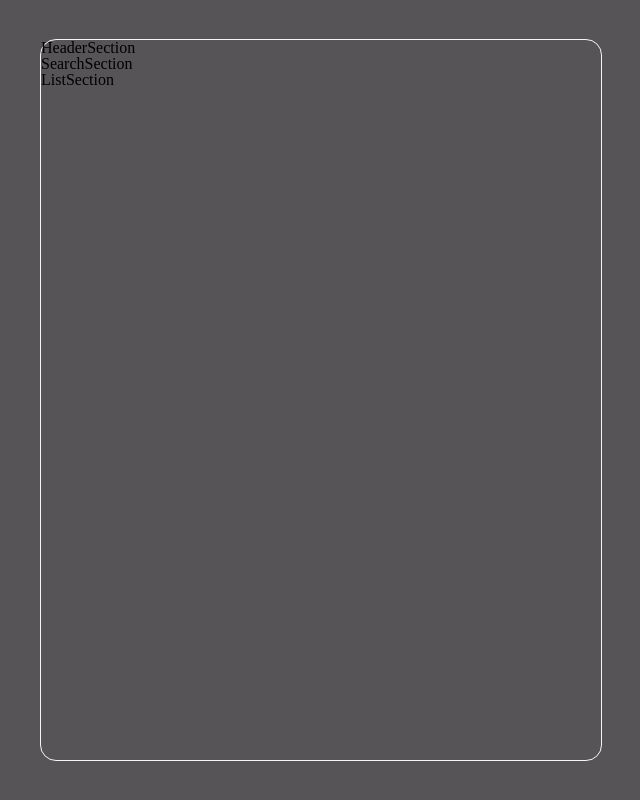
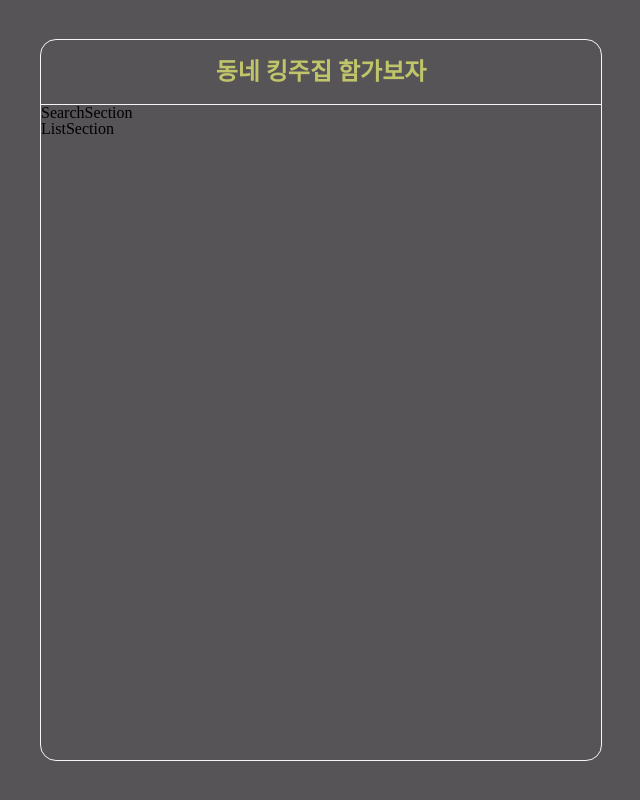
Before and after one commit to THE-SOPT-WEB/leeJooHaem, a React (Create React App) app in the folder week4/: page / in a window 1280 px wide. Shown: the whole page, without its empty margins (319-959 px from the left). Built offline with nearby package versions, Linux system fonts and the light colour scheme.

Commit message:
[feat] header section ui

```diff
--- a/week4/public/index.html
+++ b/week4/public/index.html
@@ -30,7 +30,7 @@
       href="" />
     -->
 
-      <title>미성동 맥주집 함가보자</title>
+      <title>동네 킹주집 함가보자</title>
   </head>
   <body>
     <noscript>You need to enable JavaScript to run this app.</noscript>
--- a/week4/src/components/HeaderSection/index.tsx
+++ b/week4/src/components/HeaderSection/index.tsx
@@ -1,3 +1,19 @@
+import styled from "styled-components";
+
 export default function HeaderSection() {
-  return <div>HeaderSection</div>;
+  return <StHeaderSection>동네 킹주집 함가보자</StHeaderSection>;
 }
+
+const StHeaderSection = styled.section`
+  height: 4rem;
+
+  display: flex;
+  justify-content: center;
+  align-items: center;
+
+  border-bottom: 0.1rem solid #f5f5f5;
+
+  color: #c0c46a;
+  font-size: 1.5rem;
+  font-weight: 600;
+`;
```
